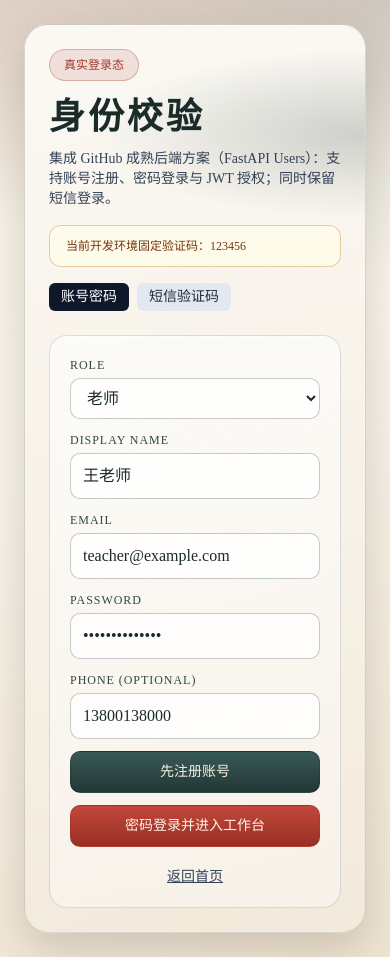
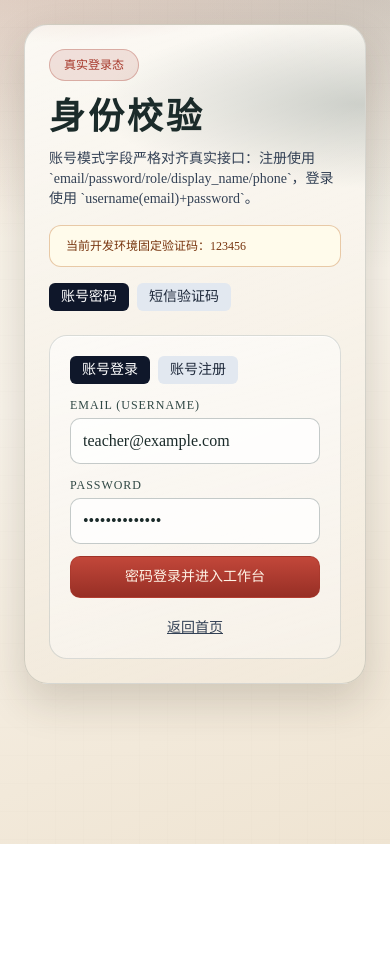
Before and after one commit to yisen99/composition-evaluator-v2, a Next.js app in the folder frontend/: page /login in a window 390 px wide. After the commit the page ends 844 px from the top, so only its background shows below. Built offline with nearby package versions, Linux system fonts and the light colour scheme.

Commit message:
fix(auth): prevent 500 on duplicate-phone registration

```diff
--- a/frontend/app/login/page.tsx
+++ b/frontend/app/login/page.tsx
@@ -13,13 +13,23 @@ type Toast = {
 export default function LoginPage() {
   const router = useRouter();
   const [mode, setMode] = useState<"sms" | "password">("password");
+  const [passwordMode, setPasswordMode] = useState<"login" | "register">("login");
+
   const [roleHint, setRoleHint] = useState<"teacher" | "student">("teacher");
-  const [phone, setPhone] = useState("13800138000");
-  const [displayName, setDisplayName] = useState("王老师");
+  const [smsPhone, setSmsPhone] = useState("13800138000");
+  const [smsDisplayName, setSmsDisplayName] = useState("王老师");
   const [code, setCode] = useState("123456");
-  const [email, setEmail] = useState("teacher@example.com");
-  const [password, setPassword] = useState("SecurePass123!");
+
+  const [loginEmail, setLoginEmail] = useState("teacher@example.com");
+  const [loginPassword, setLoginPassword] = useState("SecurePass123!");
+
+  const [registerEmail, setRegisterEmail] = useState("teacher@example.com");
+  const [registerPassword, setRegisterPassword] = useState("SecurePass123!");
+  const [confirmPassword, setConfirmPassword] = useState("SecurePass123!");
   const [accountRole, setAccountRole] = useState<"teacher" | "student">("teacher");
+  const [registerDisplayName, setRegisterDisplayName] = useState("王老师");
+  const [registerPhone, setRegisterPhone] = useState("");
+
   const [registering, setRegistering] = useState(false);
   const [sendingCode, setSendingCode] = useState(false);
   const [loggingIn, setLoggingIn] = useState(false);
@@ -30,7 +40,7 @@ export default function LoginPage() {
     setToast(null);
     try {
       await sendCode({
-        phone: phone.trim(),
+        phone: smsPhone.trim(),
         role_hint: roleHint
       });
       setToast({ type: "ok", message: "验证码已发送（开发环境默认 123456）。" });
@@ -47,9 +57,9 @@ export default function LoginPage() {
     setToast(null);
     try {
       const session = await login({
-        phone: phone.trim(),
+        phone: smsPhone.trim(),
         code: code.trim(),
-        display_name: displayName.trim()
+        display_name: smsDisplayName.trim()
       });
       saveAuthSession(session);
       const target = session.user.role === "teacher" ? "/teacher" : "/student";
@@ -62,17 +72,25 @@ export default function LoginPage() {
   };
 
   const onRegisterAccount = async () => {
+    if (registerPassword !== confirmPassword) {
+      setToast({ type: "error", message: "两次输入的密码不一致。" });
+      return;
+    }
+
     setRegistering(true);
     setToast(null);
     try {
       await registerAccount({
-        email: email.trim(),
-        password: password.trim(),
+        email: registerEmail.trim(),
+        password: registerPassword.trim(),
         role: accountRole,
-        display_name: displayName.trim(),
-        phone: phone.trim() || undefined
+        display_name: registerDisplayName.trim(),
+        phone: registerPhone.trim() || undefined
       });
-      setToast({ type: "ok", message: "账号注册成功，可直接密码登录。" });
+      setLoginEmail(registerEmail.trim());
+      setLoginPassword(registerPassword.trim());
+      setPasswordMode("login");
+      setToast({ type: "ok", message: "账号注册成功，请用邮箱密码登录。" });
     } catch (error) {
       setToast({ type: "error", message: `注册失败：${(error as Error).message}` });
     } finally {
@@ -85,7 +103,7 @@ export default function LoginPage() {
     setLoggingIn(true);
     setToast(null);
     try {
-      const session = await loginWithPassword(email.trim(), password.trim());
+      const session = await loginWithPassword(loginEmail.trim(), loginPassword.trim());
       saveAuthSession(session);
       const target = session.user.role === "teacher" ? "/teacher" : "/student";
       router.push(target);
@@ -104,7 +122,8 @@ export default function LoginPage() {
             <span className="seal-chip">真实登录态</span>
             <h1 className="poster-title mt-4 text-4xl font-bold">身份校验</h1>
             <p className="mt-3 text-sm text-slate-700">
-              集成 GitHub 成熟后端方案（FastAPI Users）：支持账号注册、密码登录与 JWT 授权；同时保留短信登录。
+              账号模式字段严格对齐真实接口：注册使用 `email/password/role/display_name/phone`，登录使用
+              `username(email)+password`。
             </p>
             <div className="mt-4 rounded-xl border border-amber-700/30 bg-amber-50 px-4 py-3 text-xs text-amber-900">
               当前开发环境固定验证码：123456
@@ -129,6 +148,49 @@ export default function LoginPage() {
 
           {mode === "password" ? (
             <form className="paper-card flex flex-col gap-3 p-5" onSubmit={onPasswordLogin}>
+              <div className="flex gap-2">
+                <button
+                  className={`rounded-md px-3 py-1 text-sm ${passwordMode === "login" ? "bg-slate-900 text-white" : "bg-slate-200 text-slate-800"}`}
+                  onClick={() => setPasswordMode("login")}
+                  type="button"
+                >
+                  账号登录
+                </button>
+                <button
+                  className={`rounded-md px-3 py-1 text-sm ${passwordMode === "register" ? "bg-slate-900 text-white" : "bg-slate-200 text-slate-800"}`}
+                  onClick={() => setPasswordMode("register")}
+                  type="button"
+                >
+                  账号注册
+                </button>
+              </div>
+
+              {passwordMode === "login" ? (
+                <>
+                  <div>
+                    <p className="label">Email (username)</p>
+                    <input
+                      className="field mt-1"
+                      type="email"
+                      value={loginEmail}
+                      onChange={(event) => setLoginEmail(event.target.value)}
+                    />
+                  </div>
+                  <div>
+                    <p className="label">Password</p>
+                    <input
+                      className="field mt-1"
+                      type="password"
+                      value={loginPassword}
+                      onChange={(event) => setLoginPassword(event.target.value)}
+                    />
+                  </div>
+                  <button className="btn-seal text-sm" type="submit" disabled={loggingIn}>
+                    {loggingIn ? "登录中..." : "密码登录并进入工作台"}
+                  </button>
+                </>
+              ) : (
+                <>
                   <div>
                     <p className="label">Role</p>
                     <select
@@ -144,33 +206,50 @@ export default function LoginPage() {
                     <p className="label">Display Name</p>
                     <input
                       className="field mt-1"
-                  value={displayName}
-                  onChange={(event) => setDisplayName(event.target.value)}
+                      value={registerDisplayName}
+                      onChange={(event) => setRegisterDisplayName(event.target.value)}
                     />
                   </div>
                   <div>
                     <p className="label">Email</p>
-                <input className="field mt-1" value={email} onChange={(event) => setEmail(event.target.value)} />
+                    <input
+                      className="field mt-1"
+                      type="email"
+                      value={registerEmail}
+                      onChange={(event) => setRegisterEmail(event.target.value)}
+                    />
                   </div>
                   <div>
                     <p className="label">Password</p>
                     <input
                       className="field mt-1"
                       type="password"
-                  value={password}
-                  onChange={(event) => setPassword(event.target.value)}
+                      value={registerPassword}
+                      onChange={(event) => setRegisterPassword(event.target.value)}
+                    />
+                  </div>
+                  <div>
+                    <p className="label">Confirm Password</p>
+                    <input
+                      className="field mt-1"
+                      type="password"
+                      value={confirmPassword}
+                      onChange={(event) => setConfirmPassword(event.target.value)}
                     />
                   </div>
                   <div>
                     <p className="label">Phone (Optional)</p>
-                <input className="field mt-1" value={phone} onChange={(event) => setPhone(event.target.value)} />
+                    <input
+                      className="field mt-1"
+                      value={registerPhone}
+                      onChange={(event) => setRegisterPhone(event.target.value)}
+                    />
                   </div>
                   <button className="btn-ink text-sm" type="button" onClick={onRegisterAccount} disabled={registering}>
-                {registering ? "注册中..." : "先注册账号"}
+                    {registering ? "注册中..." : "提交注册"}
                   </button>
-              <button className="btn-seal text-sm" type="submit" disabled={loggingIn}>
-                {loggingIn ? "登录中..." : "密码登录并进入工作台"}
-              </button>
+                </>
+              )}
               <a href="/" className="mt-2 text-center text-sm text-slate-700 underline">
                 返回首页
               </a>
@@ -191,15 +270,15 @@ export default function LoginPage() {
 
               <div>
                 <p className="label">Phone</p>
-                <input className="field mt-1" value={phone} onChange={(event) => setPhone(event.target.value)} />
+                <input className="field mt-1" value={smsPhone} onChange={(event) => setSmsPhone(event.target.value)} />
               </div>
 
               <div>
                 <p className="label">Display Name</p>
                 <input
                   className="field mt-1"
-                  value={displayName}
-                  onChange={(event) => setDisplayName(event.target.value)}
+                  value={smsDisplayName}
+                  onChange={(event) => setSmsDisplayName(event.target.value)}
                 />
               </div>
 
```
Also changed, not shown: 2 other files (tests, documents, lock files or other folders). Lines whose indentation alone changed are shown as unchanged.
